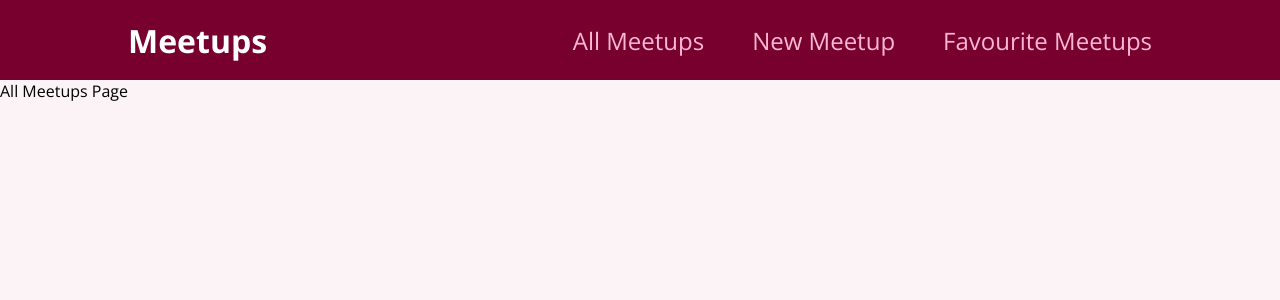
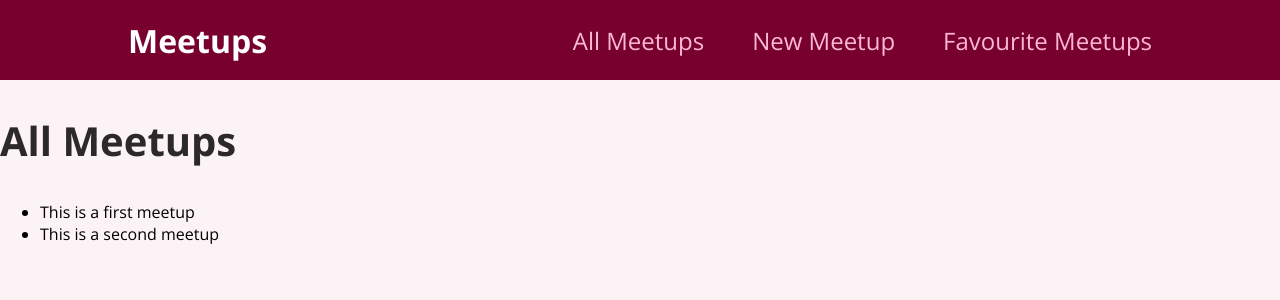
Before and after one commit to startswithzed/i-react-now, a React (Vite) app: page / in a window 1280 px wide. Shown: the top 300 px of the page. Built offline with nearby package versions, Linux system fonts and the light colour scheme.

Commit message:
feat(all-meetups): display list of meetups

```diff
--- a/src/pages/AllMeetups.jsx
+++ b/src/pages/AllMeetups.jsx
@@ -1,5 +1,33 @@
+const MEETUPS_DATA = [
+  {
+    id: 'm1',
+    title: 'This is a first meetup',
+    image:
+      'https://upload.wikimedia.org/wikipedia/commons/thumb/d/d3/Stadtbild_M%C3%BCnchen.jpg/2560px-Stadtbild_M%C3%BCnchen.jpg',
+    address: 'Meetupstreet 5, 12345 Meetup City',
+    description:
+      'This is a first, amazing meetup which you definitely should not miss. It will be a lot of fun!',
+  },
+  {
+    id: 'm2',
+    title: 'This is a second meetup',
+    image:
+      'https://upload.wikimedia.org/wikipedia/commons/thumb/d/d3/Stadtbild_M%C3%BCnchen.jpg/2560px-Stadtbild_M%C3%BCnchen.jpg',
+    address: 'Meetupstreet 5, 12345 Meetup City',
+    description:
+      'This is a first, amazing meetup which you definitely should not miss. It will be a lot of fun!',
+  }
+]
+
 function AllMeetupsPage() {
-  return <div>All Meetups Page</div>
+  return <section>
+    <h1>All Meetups</h1>
+    <ul>
+      {MEETUPS_DATA.map((meetup) => {
+      return <li key={meetup.id}>{meetup.title}</li>
+    })}
+    </ul>
+  </section>
 }
 
 export default AllMeetupsPage
```
